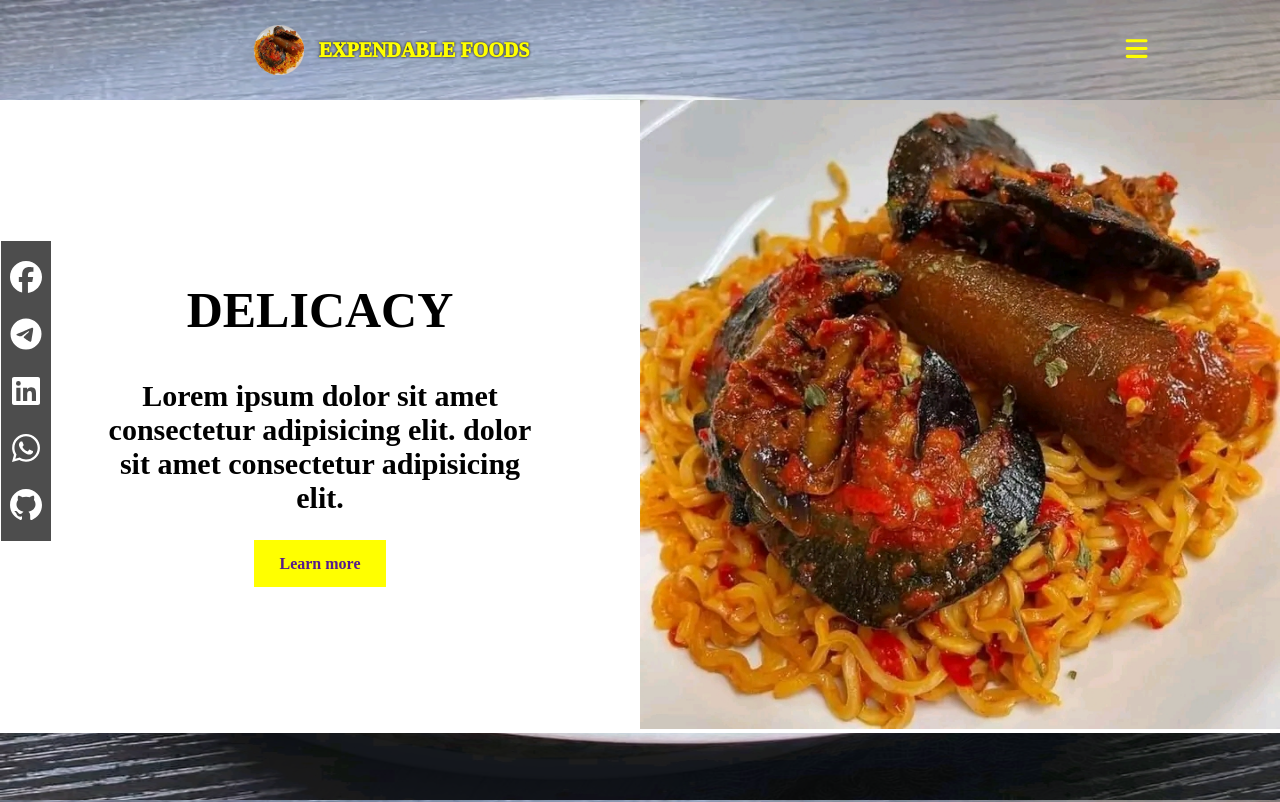
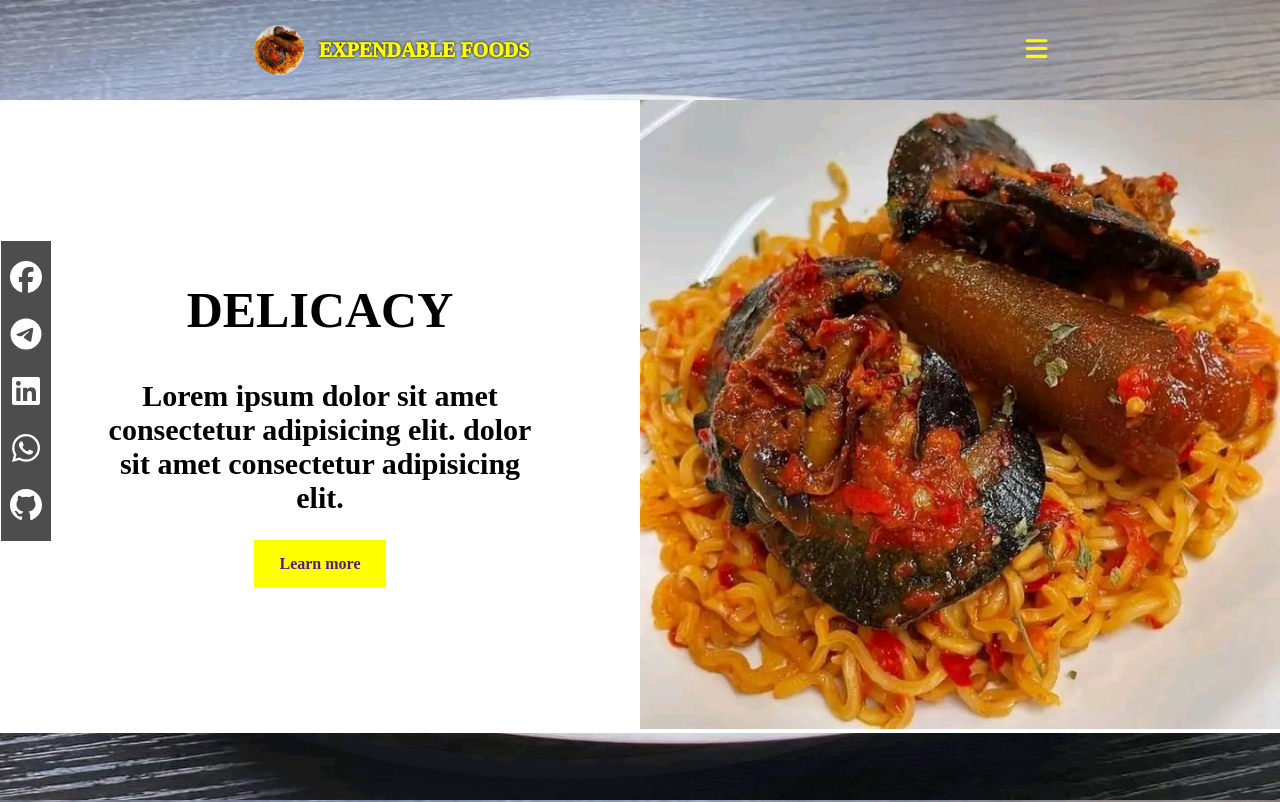
Before and after one commit to Okunolakenny/Foods, a plain HTML site: page index.html in a window 1280 px wide. Shown: the top 802 px of the page. Drawn offline with nearby package versions, Linux system fonts and the light colour scheme.

Commit message:
'index.html'

```diff
--- a/style.css
+++ b/style.css
@@ -195,7 +195,7 @@ nav .container {
 nav .container span {
     font-size: 25px;
     position: absolute;
-    right: 0;
+    right: 100px;
     color: yellow;
     transform: scale(0);
     cursor: pointer;
```
